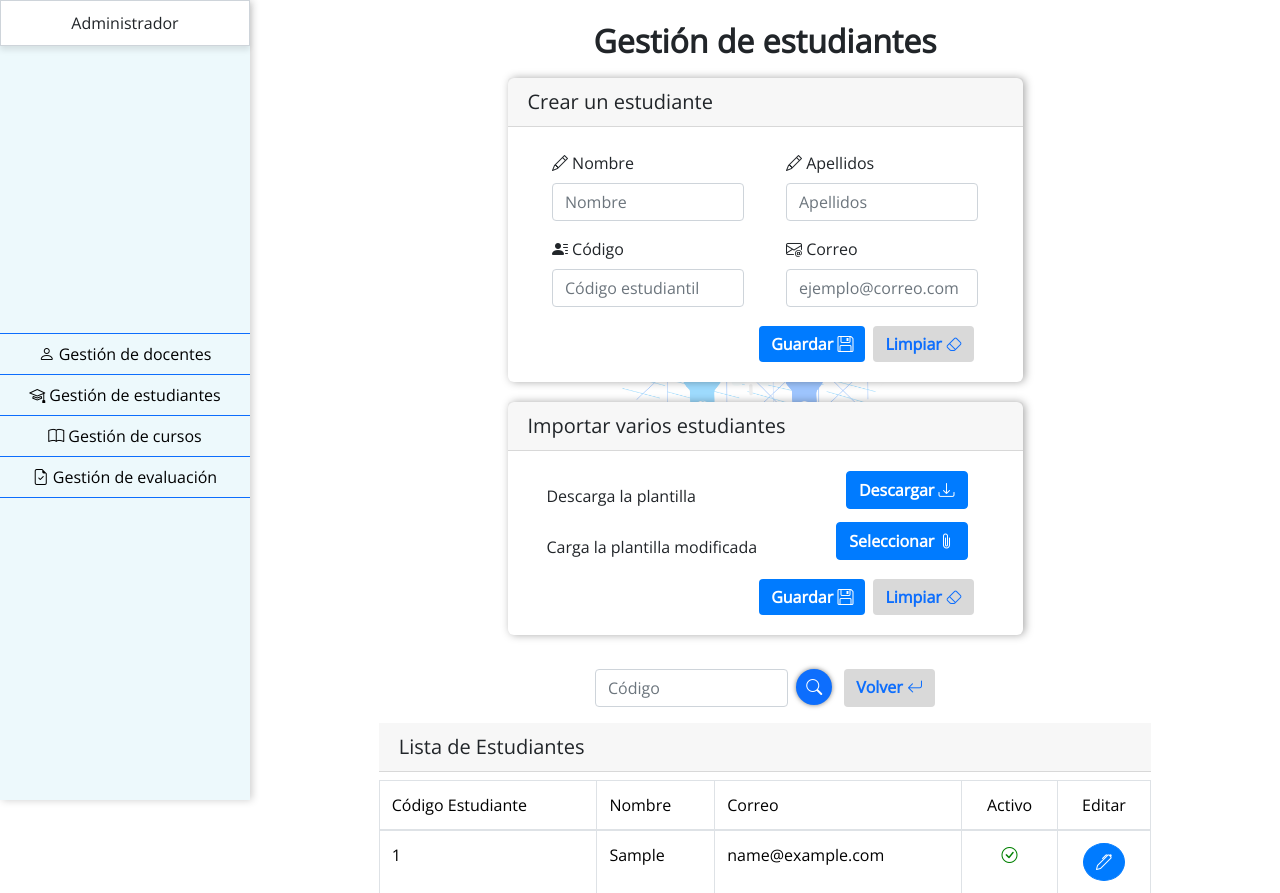
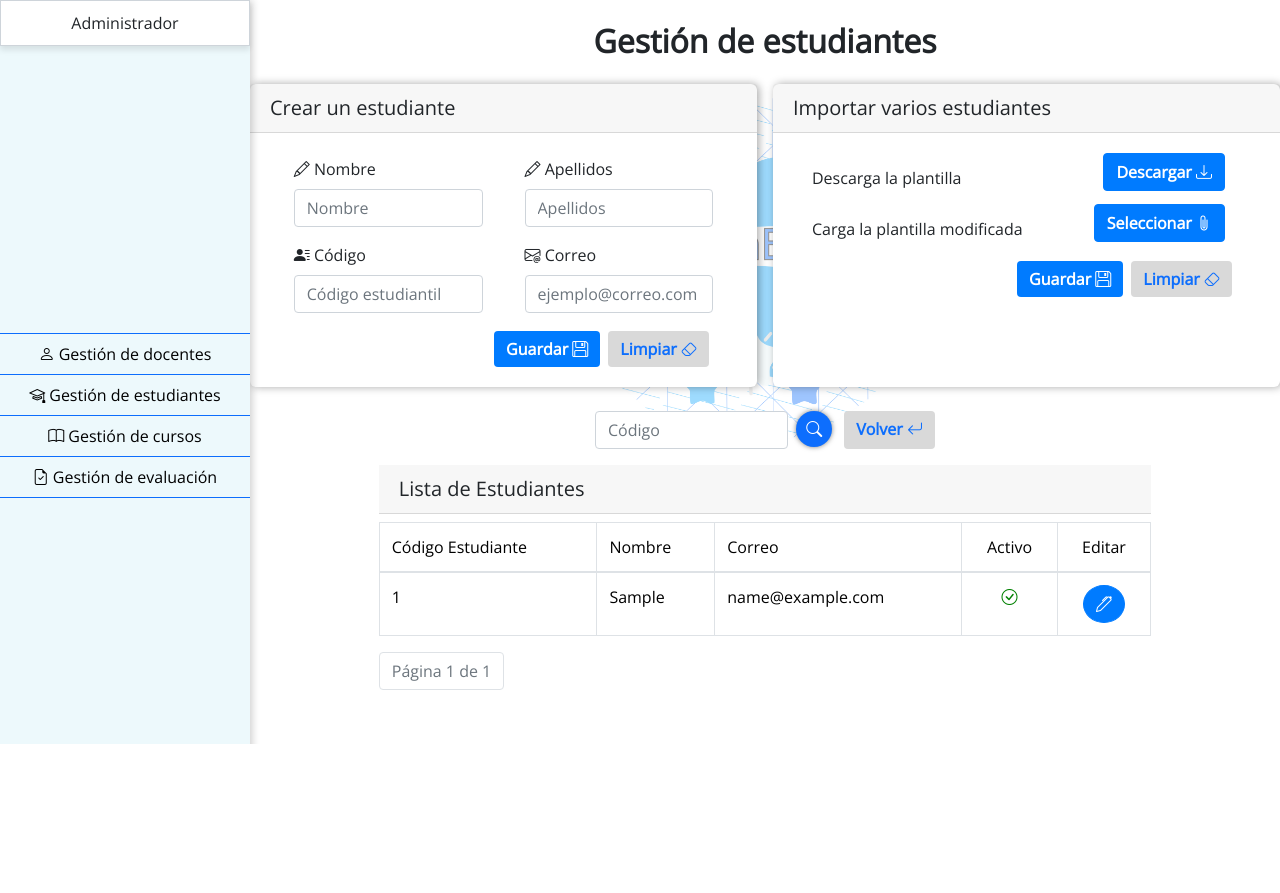
Before and after one commit to HenaoGiordy/team-eval, a Django app: page /administrador/gestion_de_estudiantes in a window 1280 px wide. Shown: the part 56-949 px from the top of the page. After the commit the page ends 800 px from the top, so only its background shows below. Run offline with Django 5.2, Linux system fonts and the light colour scheme; a user stored in the database is signed in; tables that the repository leaves empty hold one stand-in row (values such as "Sample post"); some libraries are stand-ins or nearby versions.

Commit message:
gestion docentes

```diff
--- a/static/css/style.css
+++ b/static/css/style.css
@@ -31,7 +31,7 @@
 
 /*Caja de formularios*/
 .card-form {
-    margin: 1% 35%;
+    /* margin: 1% 35%; */
     width: 50%;
     box-shadow: 2px 0px 8px 0px rgba(0, 0, 0, 0.34);
     align-items: center;
--- a/templates/administrador/gestion-de-estudiantes.html
+++ b/templates/administrador/gestion-de-estudiantes.html
@@ -3,6 +3,7 @@
 {% block content %}
 <div  class="container__admin ">
     <h2 class="titulos"><b>Gestión de estudiantes</b></h2>
+    <div class="d-flex gap-3 mt-3">
         <div class="card-form">
             <h5 class="card-header">Crear un estudiante</h5>
             <div class="card-body">
@@ -102,6 +103,7 @@
                 </div>
             </div>
         </div>
+    </div>
     <div class="w-75">
         {%include "administrador/components/table_estudiantes.html"%}
     </div>
```
Lines whose indentation alone changed are shown as unchanged.
